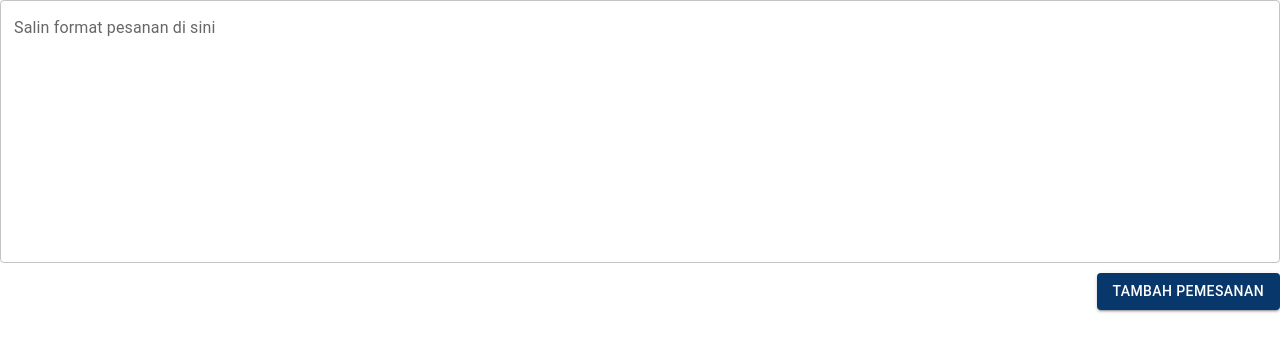
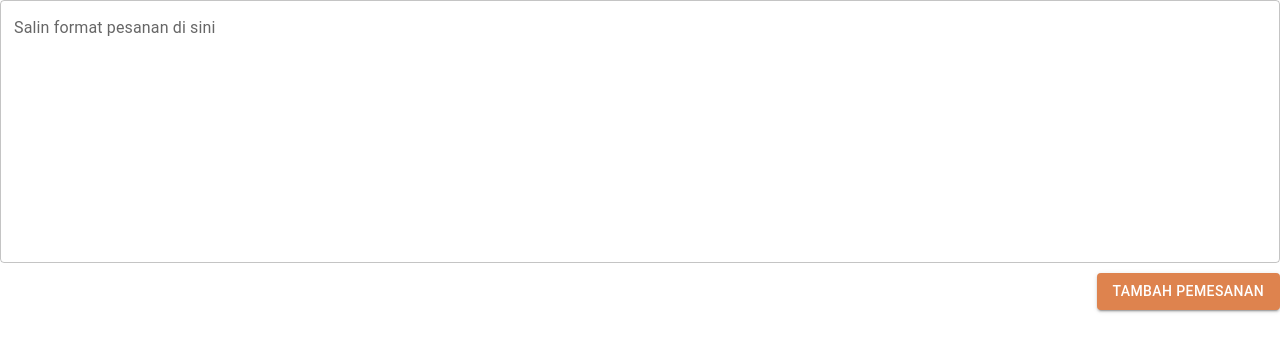
Before and after one commit to dianrosz/onde-app, a React (Create React App) app: page /orderVer2 in a window 1280 px wide. Shown: the top 352 px of the page. Built offline with nearby package versions, Linux system fonts and the light colour scheme.

Commit message:
change color button order

```diff
--- a/src/pages/order/Orderv2.jsx
+++ b/src/pages/order/Orderv2.jsx
@@ -63,7 +63,7 @@ export default function Orderv2() {
             type="submit"
             style={{
               marginTop: "10px",
-              backgroundColor: "#08376b",
+              backgroundColor: "#DE834E",
             }}
             onClick={parseInputString}
           >
```
